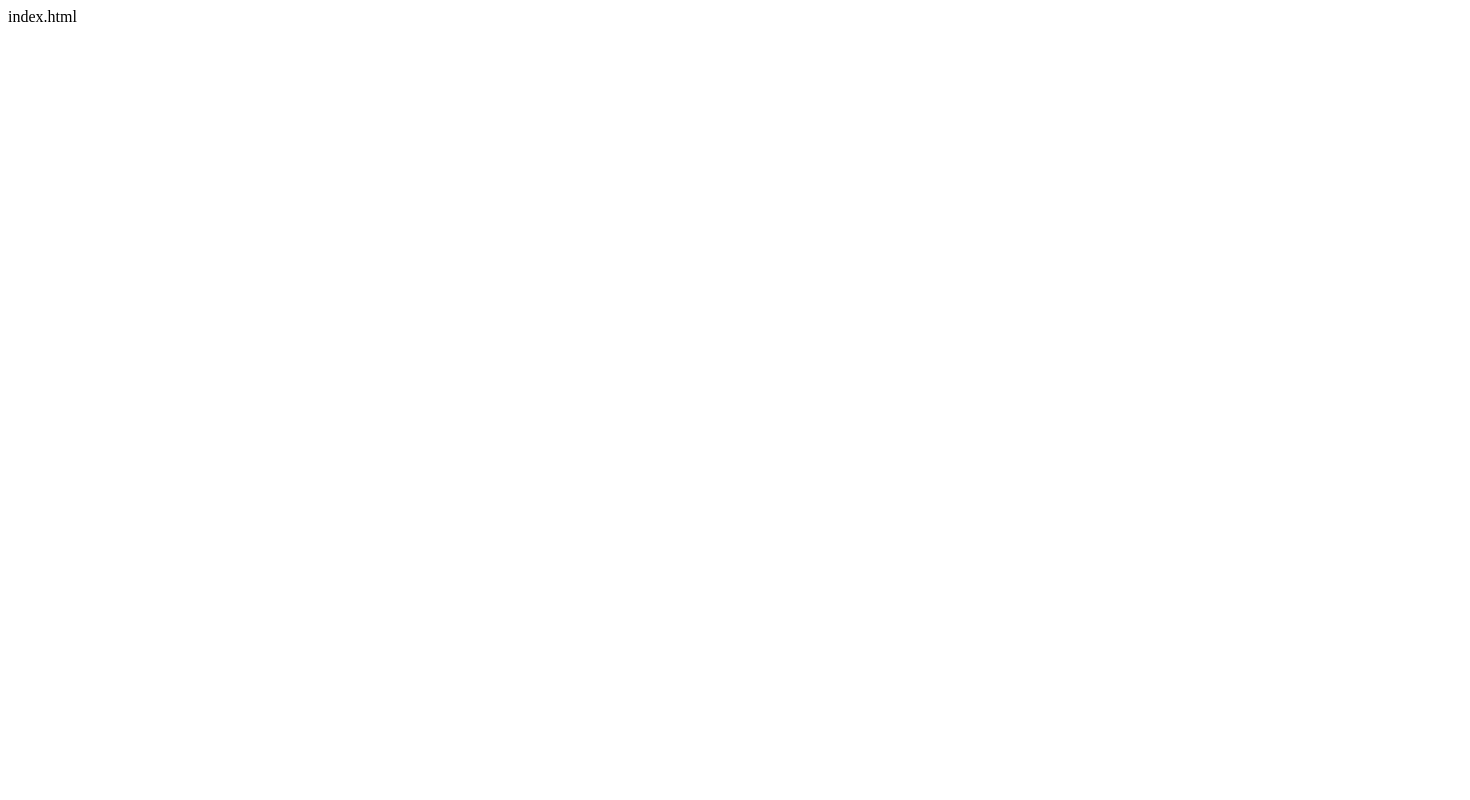
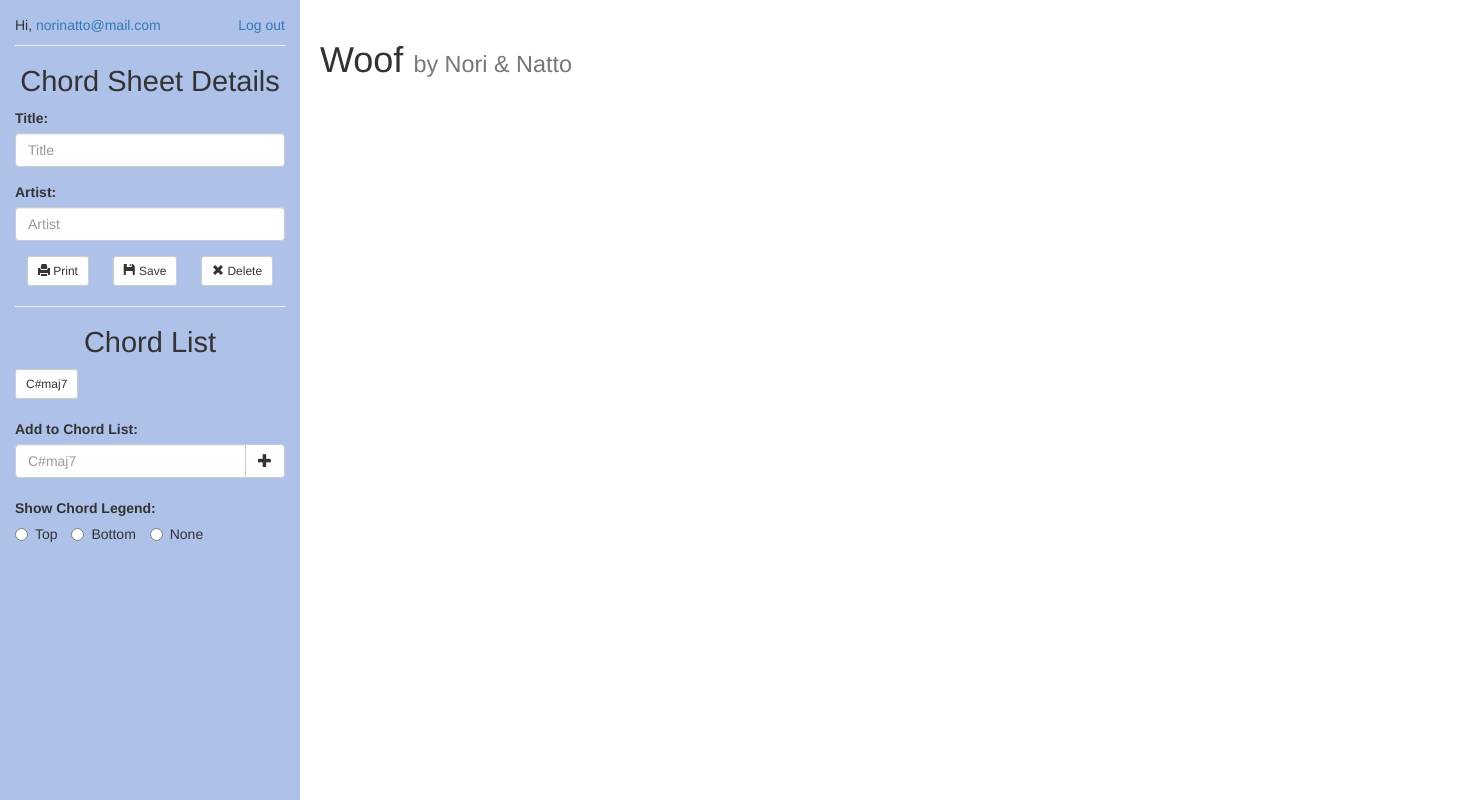
Before and after one commit to joshgranadosin/chord-composer-magik, a website: page public/index.html in a window 1280 px wide. Shown: the whole page, 1470 px wide, since content can reach past the window. Drawn offline with nearby package versions, Linux system fonts and the light colour scheme.

Commit message:
fixed some bugs with models and created main dumb version of main interface

```diff
--- a/index.js
+++ b/index.js
@@ -11,7 +11,7 @@ mongoose.connect(mongodbURI);
 
 // models
 var User = require('./models/user');
-var Songsheet = require('./models/sheet');
+var Songsheet = require('./models/songsheet');
 
 // middleware
 app.use(express.static(path.join(__dirname, 'public')));
@@ -59,7 +59,7 @@ app.delete('songsheet/:id', function(req,res){
 
 // login main page
 app.get('/*', function(req,res){
-	res.sendFile('./public/index.html');
+	res.sendFile('/index.html');
 });
 
 // app listen
--- a/models/songsheet.js
+++ b/models/songsheet.js
@@ -18,6 +18,6 @@ var songsheetSchema = new mongoose.Schema({
 	}
 });
 
-var Songsheet = mongoose.model('Songsheet', userSchema);
+var Songsheet = mongoose.model('Songsheet', songsheetSchema);
 
 module.exports = Songsheet;
--- a/models/user.js
+++ b/models/user.js
@@ -36,7 +36,7 @@ userSchema.pre('save', function(next){
     console.log("succeeded hash");
     next();
 	});
-};
+});
 
 var User = mongoose.model('User', userSchema);
 
--- a/public/index.html
+++ b/public/index.html
@@ -1 +1,86 @@
-index.html
+<!DOCTYPE html>
+<html>
+<head>
+	<title>Chord Composer Magik(TM)</title>
+	<link rel="stylesheet" href="https://cdnjs.cloudflare.com/ajax/libs/normalize/4.1.1/normalize.min.css">
+	<link rel="stylesheet" href="https://maxcdn.bootstrapcdn.com/bootstrap/3.3.6/css/bootstrap.min.css" integrity="sha384-1q8mTJOASx8j1Au+a5WDVnPi2lkFfwwEAa8hDDdjZlpLegxhjVME1fgjWPGmkzs7" crossorigin="anonymous">
+	<link rel="stylesheet" href="style.css">
+
+</head>
+<body>
+<div class="left-toolbar">
+	<div class="container-fluid">
+		<p class="pull-left">Hi, <a>
+			norinatto@mail.com
+		</a></p>
+
+		<a class="pull-right" href="#">Log out</a>
+
+		<hr>
+
+		<h2>Chord Sheet Details</h2>
+
+		<form>
+		  <div class="form-group">
+		    <label>Title:</label>
+		    <input type="text" class="form-control" placeholder="Title">
+		  </div>
+		  <div class="form-group">
+		    <label>Artist:</label>
+		    <input type="text" class="form-control" placeholder="Artist">
+		  </div>
+		</form>
+
+		<section class="button-section">
+			<button type="button" class="btn btn-default btn-sm" aria-label="Left Align">
+			  <span class="glyphicon glyphicon-print" aria-hidden="true"></span> Print
+			</button>
+			<button type="button" class="btn btn-default btn-sm" aria-label="Left Align">
+			  <span class="glyphicon glyphicon-floppy-disk" aria-hidden="true"></span> Save
+			</button>
+			<button type="button" class="btn btn-default btn-sm" aria-label="Left Align">
+			  <span class="glyphicon glyphicon-remove" aria-hidden="true"></span> Delete
+			</button>
+		</section>
+
+		<hr>
+
+		<h2>Chord List</h2>
+
+		<div class="btn btn-default btn-sm" aria-label="Left Align">C#maj7</div>
+
+		<section style="height:20px;"></section>
+
+  	<label>Add to Chord List:</label>
+    <div class="input-group">
+      <input type="text" class="form-control" placeholder="C#maj7">
+      <span class="input-group-btn">
+        <button class="btn btn-default" type="button">
+        	<span class="glyphicon glyphicon-plus"></span>
+        </button>
+      </span>
+    </div>
+
+    <br>
+
+    <label>Show Chord Legend:</label>
+    <section>
+			<label class="radio-inline">
+			  <input type="radio" name="inlineRadioOptions" id="inlineRadio1" value="option1">Top
+			</label>
+			<label class="radio-inline">
+			  <input type="radio" name="inlineRadioOptions" id="inlineRadio2" value="option2">Bottom
+			</label>
+			<label class="radio-inline">
+			  <input type="radio" name="inlineRadioOptions" id="inlineRadio3" value="option3">None
+			</label>
+		</section>
+	</div>
+</div>
+<div class="container-flex full-area">
+	<div class="container writing-area">
+		<h1>Woof <small> by Nori & Natto</small></h1>
+	</div>
+</div>
+</body>
+</html>
--- /dev/null
+++ b/public/style.css
@@ -0,0 +1,44 @@
+h2{
+	text-align: center;
+	font-size: 29px;
+}
+
+hr{
+	clear: both;
+	display: block;
+	width: 100%;
+}
+
+div.left-toolbar{
+	position: fixed; top: 0; left: 0;
+	width: 300px; height: 100vh;
+	padding-top: 15px;
+
+	background-color: rgba(50,100,200,0.4);
+}
+
+p.user{
+	display: inline-block;
+}
+
+section.button-section{
+	display: flex;
+	justify-content: space-around;
+}
+
+section.radio-section{
+	display: flex;
+	justify-content: space-between;
+}
+
+div.radio{
+	display: inline-block;
+}
+
+div.full-area{
+	padding-left: 300px;
+}
+
+div.writing-area{
+	padding: 20px;
+}
```
